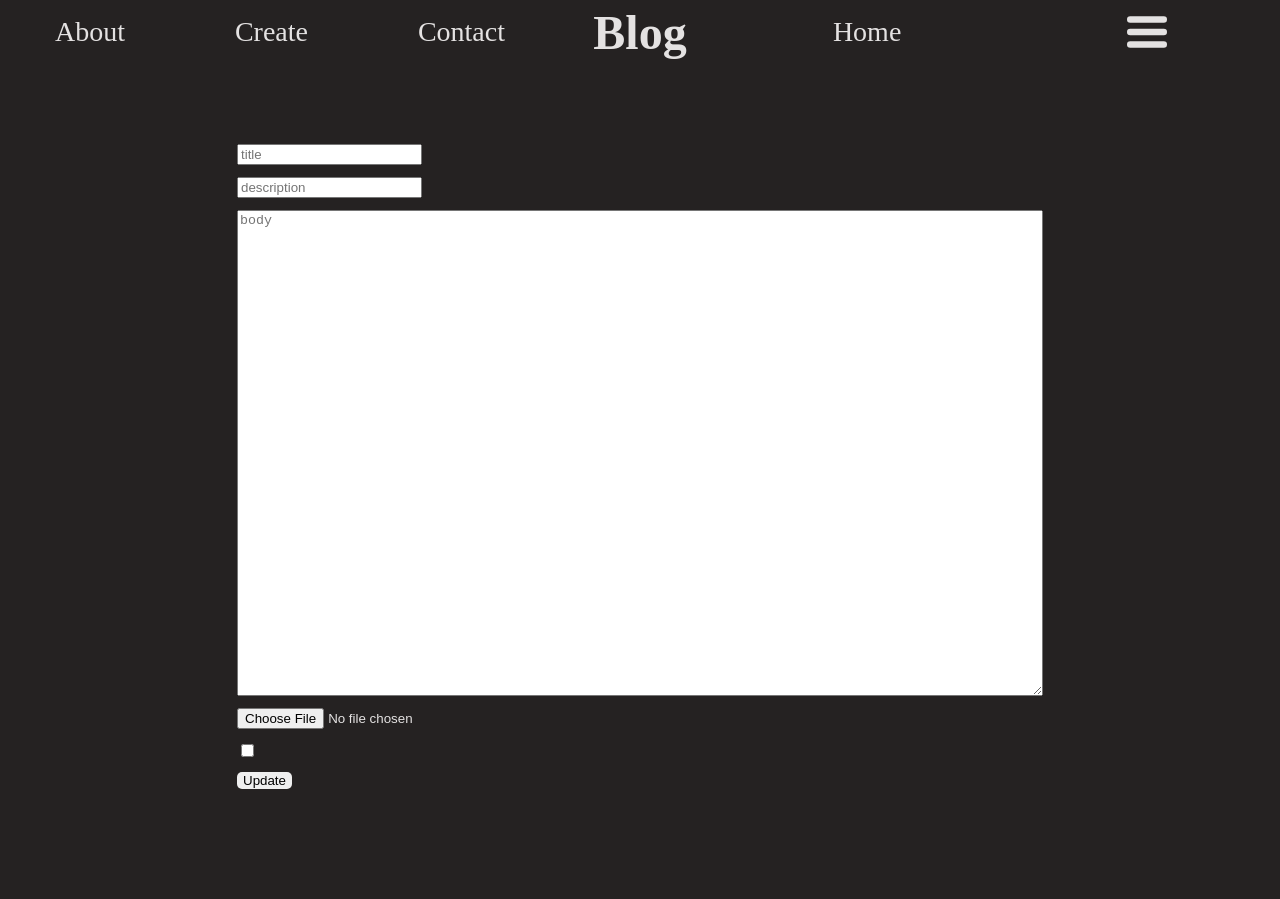
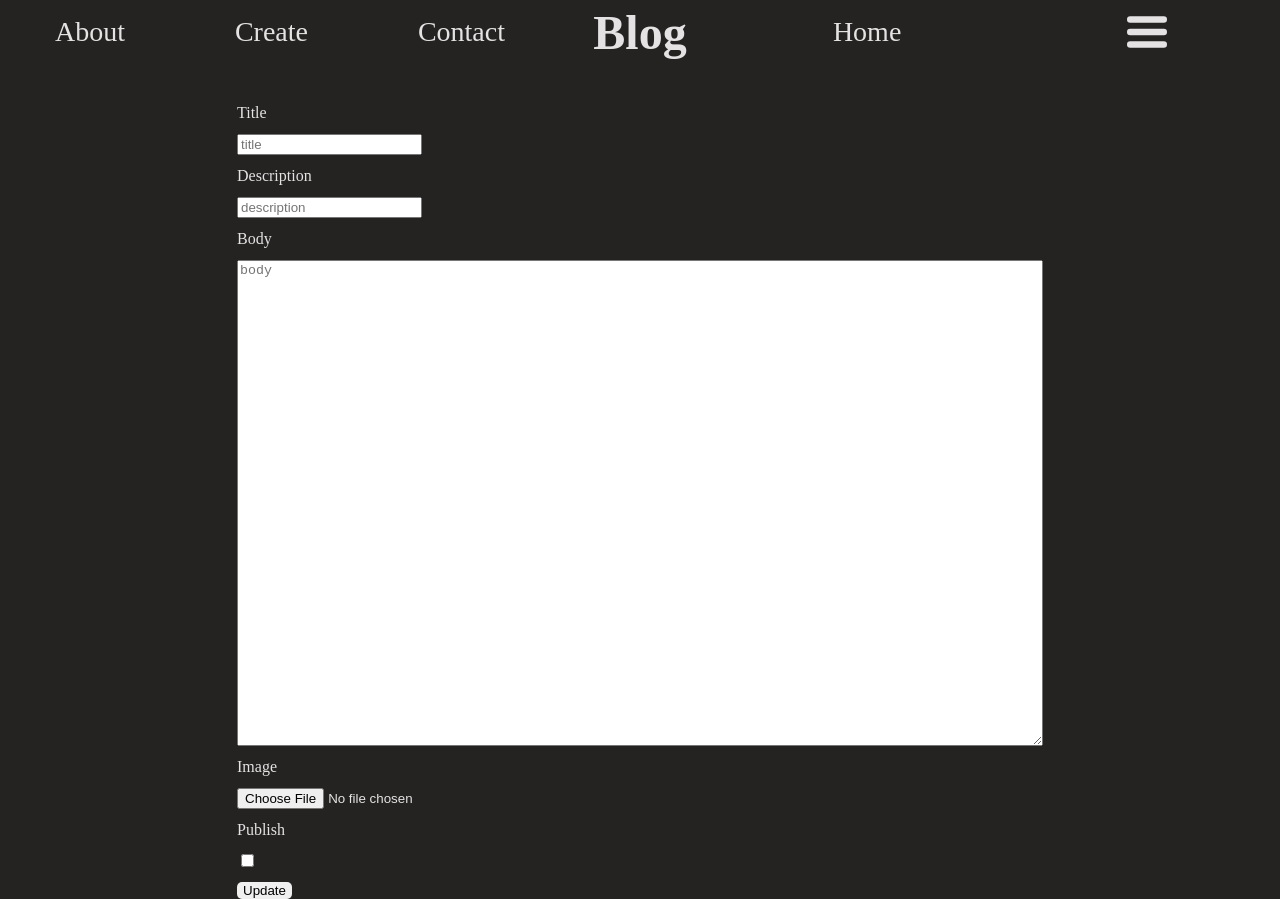
Before and after one commit to Mjishu/Blog-api, a React (Vite) app in the folder client-author/: page /post/1/edit in a window 1280 px wide. Before the commit the page ends 800 px from the top, so only its background shows below. Built offline with nearby package versions, Linux system fonts and the light colour scheme; no server answers.

Commit message:
edit now works

```diff
--- a/client-author/src/Styling/postEdit.module.css
+++ b/client-author/src/Styling/postEdit.module.css
@@ -3,7 +3,7 @@
     flex-direction: column;
     gap: .5rem;
     justify-content: center;
-    padding-top: 5rem;
+    padding-top: 2.5rem;
 }
 
 .formDiv{
--- a/client-author/src/components/postComponents/Delete.jsx
+++ b/client-author/src/components/postComponents/Delete.jsx
@@ -3,7 +3,6 @@ import { /* useLocation ,*/useNavigate } from "react-router-dom"
 import Navbar from "../generalComponents/Navbar";
 
 function Delete() { //TODO I dont think its sending the id to the backend to get deleted
-
   const navigate = useNavigate()
   function handleSubmit(event){
     event.preventDefault();
@@ -21,10 +20,10 @@ function Delete() { //TODO I dont think its sending the id to the backend to get
       headers:{
         'Content-Type': "application/json",
       },
-      body:JSON.stringify(jsonData)
+      body: jsonData
     }
 
-    fetch(`/api/post/${jsonData.id}`, fetchOptions)
+    fetch(`/api/post/${jsonData.id}/delete`, fetchOptions)
     .catch(error => console.error(error))
 
     navigate("/")
--- a/client-author/src/components/postComponents/PostEdit.jsx
+++ b/client-author/src/components/postComponents/PostEdit.jsx
@@ -1,19 +1,27 @@
 import React from 'react'
 import styling from "../../Styling/postEdit.module.css"
 import Navbar from '../generalComponents/Navbar';
+import { useNavigate } from 'react-router-dom';
 
 function PostEdit() {
     //? Should i make an api call so that i can populate the input value?
     const [backendData, setBackendData] = React.useState({})
     const [loading, setLoading] = React.useState(true)
+    const [data,setData] = React.useState({ //todo Get data from item id ? and update the info to that?
+        title: "",
+        description: "",
+        body: "",
+        image: null,
+        isPublished: false,
+    })
 
     const url = window.location.href
     const parts = url.split("/")
     const partsLength = parts.length - 2
 
-    const jsonData={
-        id: parts[partsLength]
-    }
+    const postId = parts[partsLength]
+
+    const navigate = useNavigate()
 
     React.useEffect(()=>{
         fetch(`/api`)
@@ -23,35 +31,102 @@ function PostEdit() {
         .finally(() => setLoading(false))
     },[])
 
-    const [data,setData] = React.useState({ //todo Get data from item id ? and update the info to that?
-        title: "",
-        description: "",
-        body: "",
-        image: null,
-        isPublished: false,
-    })
+    React.useEffect(()=>{
+        // console.log(backendData)
+        if(backendData.length >= 1){
+            const foundPost = backendData.find(item => item._id === postId)
+            if(foundPost){
+                console.log("found post ",foundPost)
+                setData({
+                        title: foundPost.title,
+                        description: foundPost.description,
+                        body: foundPost.body,
+                        image: foundPost.image,
+                        isPublished: foundPost.isPublished}
+                )
+            }
+        }
+    },[backendData,postId])
+
     function handleSubmit(e){
         e.preventDefault();
+        const jsonData = {
+            title:data.title,
+            description: data.description,
+            body: data.body,
+            image: data.image,
+            isPublished: data.isPublished
+        }
 
-        fetch(`/api/post/${jsonData.id}/edit`, {
+        fetch(`/api/post/${postId}/edit`, {
             method: "PUT",
             headers: {
                 "Content-Type": "application/json"
             },
-            // body:
+            body: JSON.stringify(jsonData) //?! Do i need to put it in a seperate object first like the other json datas
         })
+        navigate("/")
     }
 
-  return (
+    function handleChange(event){
+        const {name,value,type,checked,files} = event.target
+        setData(prevData => {
+          return {
+            ...prevData,
+            [name]: type === "checkbox" ? checked :(type === "file" ? files[0] : value)
+          }
+        })
+      }
+
+    if(loading){
+        return(<p className={styling.loading}>Loading...</p>)
+    }
+
+    return (
     <div>
         <Navbar/>
-        <form method="PUT" className={styling.form}>
+        <form onSubmit={handleSubmit} className={styling.form}>
             <div className={styling.formDiv}>
-                <input type="text" name="title" placeholder="title" />
-                <input type="text" name="description" placeholder="description" />
-                <textarea name="body" placeholder="body" className={styling.textBody}/>
-                <input type="file" name="image" placeholder="image" />
-                <input type="checkbox" name="isPublished" placeholder="isPublished" />
+                <label htmlFor="title">Title</label>
+                <input
+                    type="text"
+                    name="title"
+                    placeholder= 'title'
+                    value={data.title}
+                    onChange={handleChange}
+                    />
+                <label htmlFor="description">Description</label>
+                <input
+                    type="text"
+                    name="description"
+                    placeholder='description'
+                    value={data.description}
+                    onChange={handleChange}
+                    />
+                <label htmlFor="body">Body</label>
+                <textarea
+                    name="body"
+                    className={styling.textBody}
+                    placeholder='body'
+                    value={data.body}
+                    onChange={handleChange}
+                />
+                <label htmlFor="image">Image</label>
+                <input
+                    type="file"
+                    name="image"
+                    onChange={handleChange}
+                    // value={data.image} //todo Implement a way to change the image
+                    accept='image/png, image/jpeg'
+                    />
+                <label htmlFor="isPublished">Publish</label>
+                <input
+                    type="checkbox"
+                    name="isPublished"
+                    placeholder="isPublished"
+                    checked={data.isPublished}
+                    onChange={handleChange}
+                    />
                 <button type="submit">Update</button>
             </div>
         </form>
```
Also changed, not shown: 2 other files (tests, documents, lock files or other folders).
